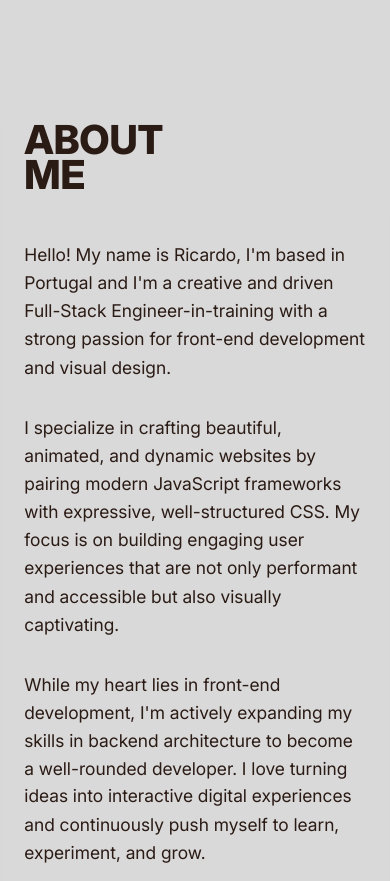
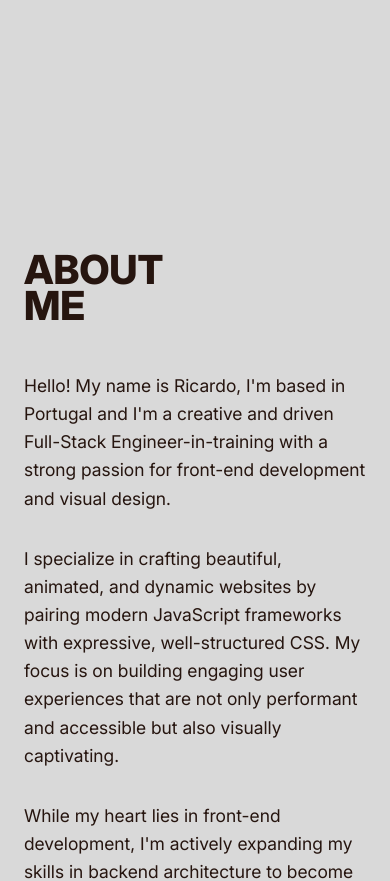
Before and after one commit to RicardoCasais404/personal-portfolio-v2, a Next.js app: page / in a window 390 px wide. Shown: the part 800-1681 px from the top of the page. Built offline with nearby package versions, Linux system fonts and the light colour scheme.

Commit message:
Updates global scroll padding for improved section alignment, standardizes padding in Projects and Contact components, and refines button styles in Contact component for better mobile interaction.

```diff
--- a/src/app/globals.css
+++ b/src/app/globals.css
@@ -7,7 +7,7 @@ html,
 body {
   overflow-x: clip;
   width: 100%;
-  scroll-padding-top: 75px;
+  scroll-padding-top: 100px;
 }
 
 body {
--- a/src/components/About.tsx
+++ b/src/components/About.tsx
@@ -8,7 +8,7 @@ export function About() {
   return (
     <SectionWrapper
       id="about"
-      className="relative min-h-screen pt-0 pb-12 px-6 md:px-12 md:py-32 bg-[#d9d9d9] flex flex-col justify-center"
+      className="relative min-h-screen pt-0 pb-12 py-32 px-6 md:px-12 md:py-32 bg-[#d9d9d9] flex flex-col justify-center"
     >
       <div className="w-full max-w-[1200px] mx-auto">
         <div className="flex flex-col gap-12 md:flex-row md:gap-20 items-center">
--- a/src/components/Contact.tsx
+++ b/src/components/Contact.tsx
@@ -13,7 +13,6 @@ function SubmitButton() {
     <button
       type="submit"
       disabled={pending}
-      // INTERAÇÃO MOBILE: active:bg-transparent active:text-[#26150f]
       className="w-full px-8 py-4 bg-[#26150f] text-[#d9d9d9] text-base font-bold uppercase tracking-wider border-2 border-[#26150f] transition-all duration-300 hover:bg-transparent hover:text-[#26150f] active:bg-transparent active:text-[#26150f] disabled:opacity-50 disabled:cursor-not-allowed"
     >
       {pending ? "Sending..." : "Send Message"}
@@ -30,7 +29,8 @@ export function Contact() {
   return (
     <SectionWrapper
       id="contact"
-      className="relative w-full min-h-[80vh] py-20 px-6 md:px-12 md:py-32 bg-[#d9d9d9] flex flex-col justify-center"
+      // PADRONIZAÇÃO: py-32
+      className="relative w-full min-h-[80vh] py-32 px-6 md:px-12 bg-[#d9d9d9] flex flex-col justify-center"
     >
       <div className="w-full max-w-[1200px] mx-auto">
         <div className="flex flex-col md:flex-row gap-16 md:gap-24">
@@ -51,7 +51,6 @@ export function Contact() {
                   className="group relative pb-1 text-base font-bold text-[#26150f] uppercase tracking-wide"
                 >
                   {social.name}
-                  {/* INTERAÇÃO MOBILE: group-active:w-0 */}
                   <span className="absolute bottom-0 left-0 h-px w-full bg-[#26150f] transition-all duration-300 group-hover:w-0 group-active:w-0" />
                 </a>
               ))}
--- a/src/components/Projects.tsx
+++ b/src/components/Projects.tsx
@@ -8,9 +8,9 @@ export function Projects() {
   return (
     <SectionWrapper
       id="projects"
-      // ALTERAÇÃO: justify-start (Mobile) -> O conteúdo começa logo após o padding.
-      // md:justify-center (Desktop) -> O conteúdo é centrado.
-      className="relative w-full min-h-screen py-24 px-6 md:px-12 md:py-32 bg-[#d9d9d9] flex flex-col justify-start md:justify-center"
+      // PADRONIZAÇÃO: py-32.
+      // justify-center: Centra o conteúdo no ecrã. Como temos py-32, o título nunca bate no topo.
+      className="relative w-full min-h-screen py-32 px-6 md:px-12 bg-[#d9d9d9] flex flex-col justify-center"
     >
       <div className="w-full max-w-[1200px] mx-auto">
         <h2 className="mb-12 md:mb-32 text-center text-[clamp(2.5rem,8vw,5rem)] font-extrabold uppercase leading-[0.9] tracking-normal text-[#26150f]">
@@ -46,7 +46,7 @@ function ProjectCard({
           isEven ? "md:order-1" : "md:order-2"
         )}
       >
-        <span className="text-6xl text-[#26150f]/20 transition-transform duration-700 group-hover:scale-110 group-active:scale-110 group-focus:scale-110">
+        <span className="text-6xl text-[#26150f]/20 transition-transform duration-700 group-hover:scale-110 active:duration-0 active:scale-110">
           ❖
         </span>
       </a>
@@ -102,7 +102,7 @@ function ProjectCard({
               className={cn(
                 "absolute bottom-0 h-0.5 w-full bg-[#26150f] transition-all duration-300 group-hover:w-0 group-focus:w-0 group-active:w-0",
                 "left-0",
-                !isEven ? "md:right-0 md:left-auto" : "md:left-0 md:right-auto"
+                !isEven && "md:right-0 md:left-auto"
               )}
             />
           </a>
```
